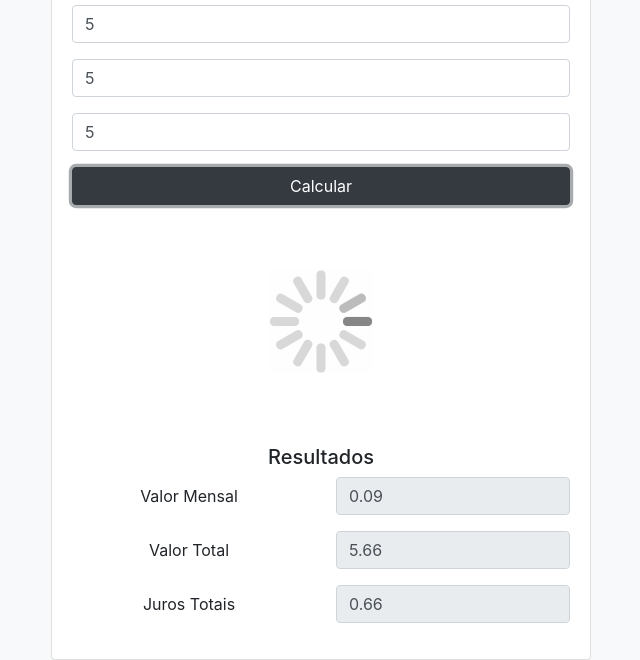
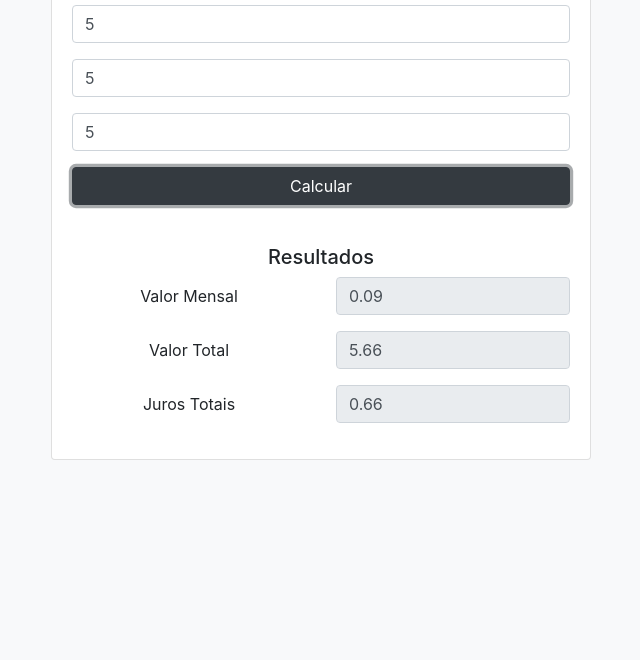
Before and after one commit to designfischer/JS-Calculadora-de-Empr-stimos--loan-calculator-, a plain HTML site: page index.html in a window 1280 px wide. Both pictures are taken after typing "5", "5", "5" into the empty fields and a click on the input "Calcular". Shown: the part 144-804 px from the top of the page, without its empty margins (319-959 px from the left). Drawn offline with nearby package versions, Linux system fonts and the light colour scheme.

Commit message:
UI Finalizada

```diff
--- a/app.js
+++ b/app.js
@@ -10,10 +10,17 @@ const outputTotalPayment = document.getElementById('total-payment');
 const outputTotalInterest = document.getElementById('total-interest');
 
 // Listener para o botão de calcular
-btnSubmit.addEventListener('submit', calculateResults)
+btnSubmit.addEventListener('submit', function(e){
+    document.getElementById('results').style.display = 'none';
+    document.getElementById('loading').style.display = 'block';
+
+    setTimeout(calculateResults, 1000);
+
+    e.preventDefault();
+})
 
 // Calcular os resultados
-function calculateResults(e){
+function calculateResults(){
 
     const principal = parseFloat(inputAmount.value); // Pega o valor da variável e converte para o tipo float
     const calculatedInterest = parseFloat(inputInterest.value) / 100 / 12; // Converte a porcentagem em decimais e divide pelos meses
@@ -28,14 +35,20 @@ function calculateResults(e){
         outputMonthlyPayment.value = monthly.toFixed(2);
         outputTotalPayment.value = (monthly * calculatedPayments).toFixed(2);
         outputTotalInterest.value = ((monthly * calculatedPayments) - principal).toFixed(2);
+
+        document.getElementById('results').style.display = 'block';
+        document.getElementById('loading').style.display = 'none';
+
     } else {
         showError('Preencha todos os valores')
     }
-    e.preventDefault();
 }
 
 // Mostrar erro
 function showError(error){
+    document.getElementById('results').style.display = 'none';
+    document.getElementById('loading').style.display = 'none';
+
     const errorDiv = document.createElement('div');
 
     const card = document.querySelector('.card');
@@ -45,6 +58,7 @@ function showError(error){
     errorDiv.appendChild(document.createTextNode(error));
     card.insertBefore(errorDiv, heading);
     setTimeout(clearError, 1000);
+
 }
 
 // Apagar mensagem de erro
--- a/index.html
+++ b/index.html
@@ -9,6 +9,12 @@
     <link rel="stylesheet" href="https://stackpath.bootstrapcdn.com/bootstrap/4.3.1/css/bootstrap.min.css" integrity="sha384-ggOyR0iXCbMQv3Xipma34MD+dH/1fQ784/j6cY/iJTQUOhcWr7x9JvoRxT2MZw1T" crossorigin="anonymous">
 
     <title>Calculadora de Empréstimos</title>
+
+    <style>
+        #loading, .results {
+            display: none;
+        }
+    </style>
   </head>
   <body class='bg-light'>
     <div class="container">
@@ -38,7 +44,7 @@
                         <img src="img/loading.gif" alt="">
                     </div>
                     <!--Resultado-->
-                    <div class="results pt-4">
+                    <div class="results pt-4" id="results">
                         <h5>Resultados</h5>
                         <div class="form-group row">
                             <label for="monthly-payment" class="col-sm-6 col-form-label">Valor Mensal</label>
```
